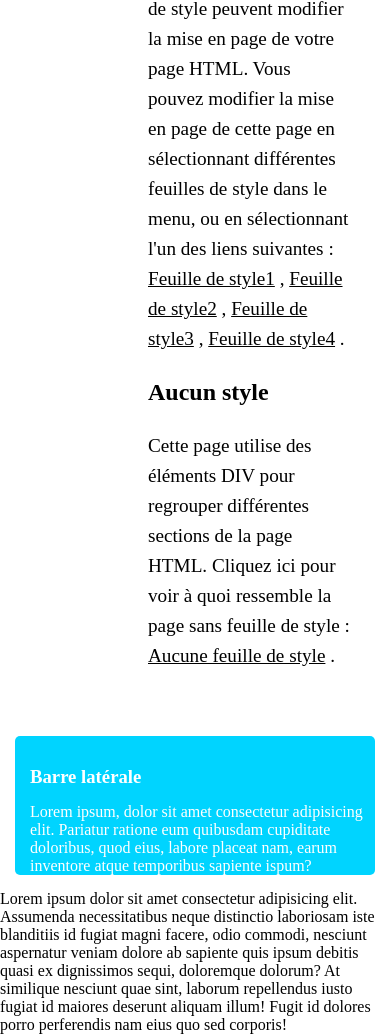
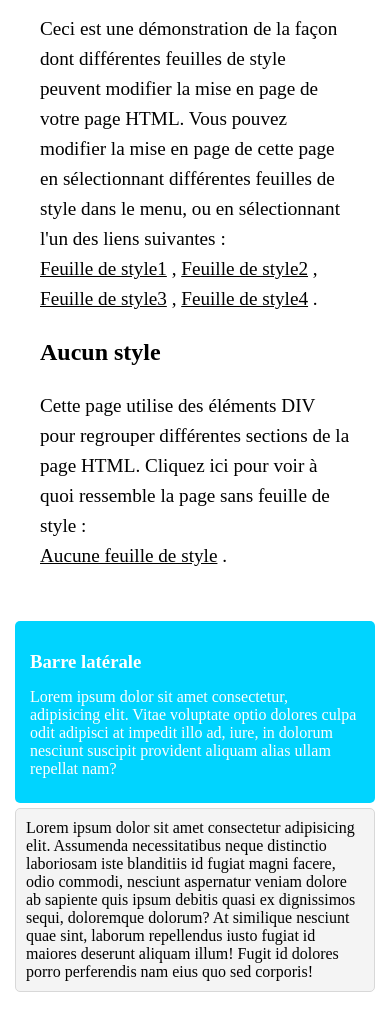
Before and after one commit to Kaiba777/Projet1, a plain HTML site: page index.html in a window 390 px wide. Shown: the part 454-1488 px from the top of the page. After the commit the page ends 1461 px from the top, so only its background shows below. Drawn offline with Linux system fonts and the light colour scheme.

Commit message:
Add files via upload

```diff
--- a/index.html
+++ b/index.html
@@ -18,7 +18,7 @@
         <nav>
             <ul>
                 <li><a href="" id="style">Feuille de style 1</a></li>
-                <li><a href="" id="style2">Feuille de style 2</a></li>
+                <li><a href="./assets/sheet/index2.html" id="style2">Feuille de style 2</a></li>
                 <li><a href="" id="style3">Feuille de style 3</a></li>
                 <li><a href="" id="style4">Feuille de style 4</a></li>
                 <li><a href="" id="style0">Aucune feuille de style</a></li>
@@ -29,13 +29,11 @@
             <p>Ceci est une démonstration de la façon dont différentes feuilles de style peuvent modifier la mise en page de votre page HTML. Vous pouvez modifier la mise en page de cette page en sélectionnant différentes feuilles  de style dans le menu, ou en sélectionnant l'un des liens suivantes : <br><a href="">Feuille de style1</a> ,
             <a href="">Feuille de style2</a> , <a href="">Feuille de style3</a> , <a href="">Feuille de style4</a> .</p>
             <h2>Aucun style</h2>
-            <p>Cette page utilise des éléments DIV pour regrouper différentes sections de la page HTML. Cliquez ici pour voir à quoi ressemble la page sans feuille de style : <a href="">Aucune feuille de style</a> .</p>
-        </div>
+            <p>Cette page utilise des éléments DIV pour regrouper différentes sections de la page HTML. Cliquez ici pour voir à quoi ressemble la page sans feuille de style : <br><a href="" id="style0">Aucune feuille de style</a> .</p>
     </section>
-
     <section class="barre">
         <h3>Barre latérale</h3>
-        <p>Lorem ipsum, dolor sit amet consectetur adipisicing elit. Pariatur ratione eum quibusdam cupiditate doloribus, quod eius, labore placeat nam, earum inventore atque temporibus sapiente ispum?</p>
+        <p>Lorem ipsum dolor sit amet consectetur, adipisicing elit. Vitae voluptate optio dolores culpa odit adipisci at impedit illo ad, iure, in dolorum nesciunt suscipit provident aliquam alias ullam repellat nam?</p>
     </section>
 
     <footer>
--- a/style.css
+++ b/style.css
@@ -81,5 +81,21 @@ li a:hover:not(#style){
     margin-bottom: 15px;
 }
 .barre p{
-    margin-bottom: 15px;
+    padding-bottom: 25px;
+    padding-right: 15px;
 }
+footer{
+    border: 1px solid var(---color4);
+    background: var(---color3);
+    border-radius: 5px;
+    margin: 5px 15px 15px 15px;
+    padding: 10px;
+}
+@media screen and (max-width: 525px){
+    .sheet-style-container{
+        display: block;
+    }
+    ul a{
+        width: 100%;
+    }
+}
```
